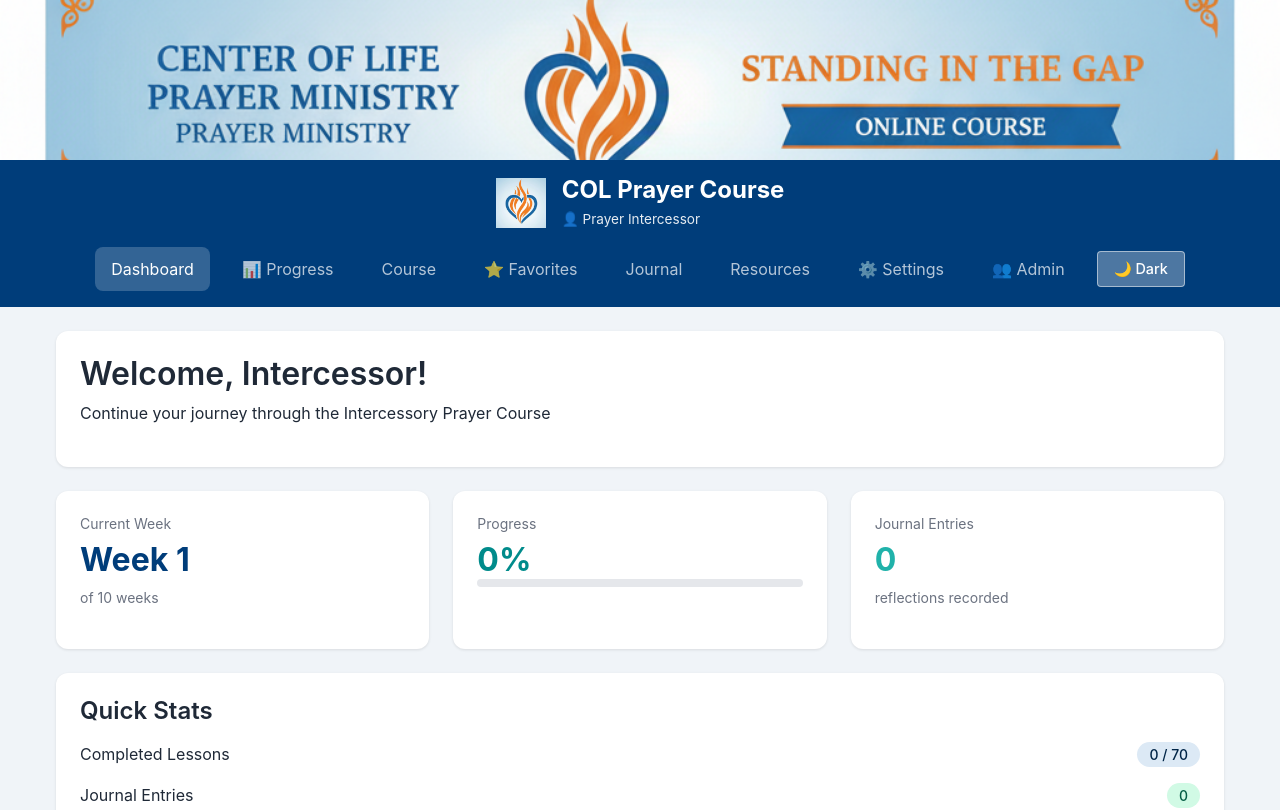
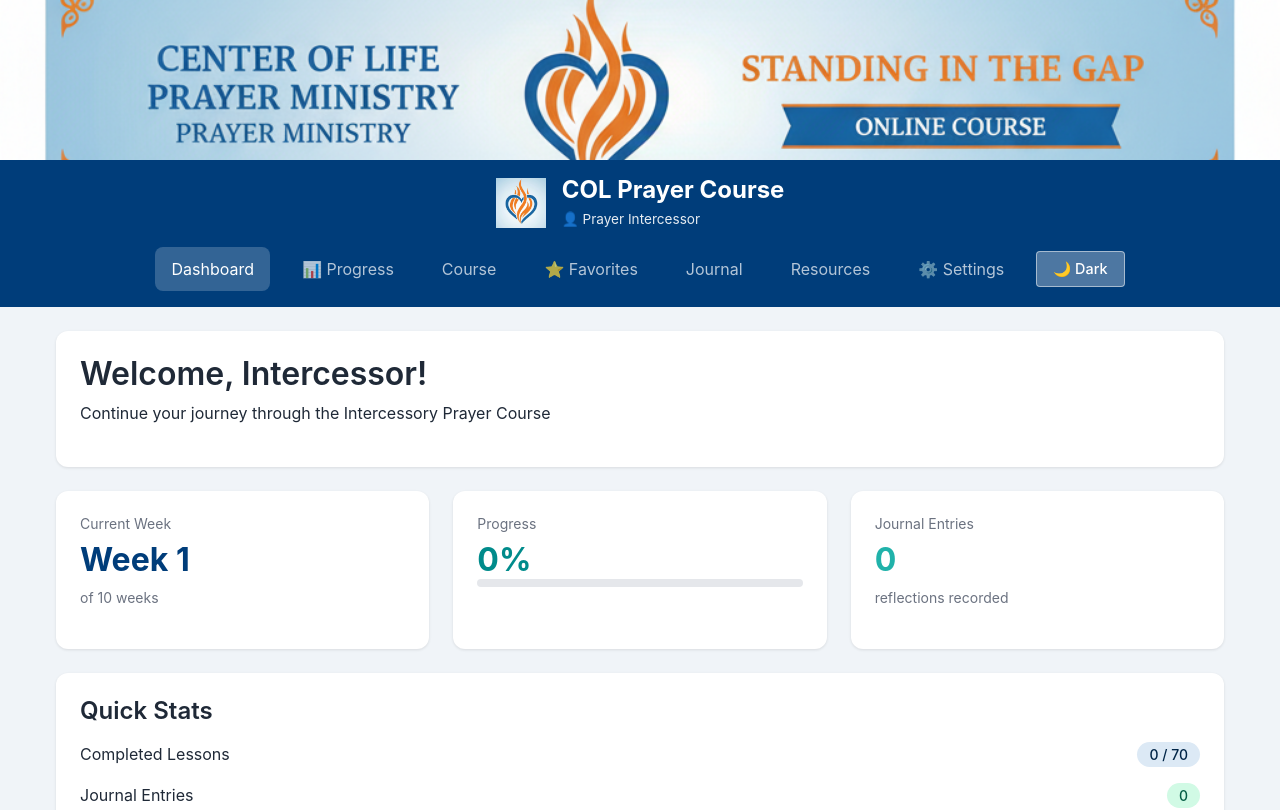
Before and after one commit to Joyeyode/col-prayer-course, a React (Vite) app: page / in a window 1280 px wide. Shown: the top 810 px of the page. Built offline with nearby package versions, Linux system fonts and the light colour scheme; no server answers.

Commit message:
Fix white screen issue - remove broken AdminDashboard temporarily
The AdminDashboard was causing FirebaseApp initialization to fail
on app startup, causing a white screen. Temporarily removed it to restore
app functionality. Will rebuild with proper error handling and lazy loading.

```diff
--- a/src/App.tsx
+++ b/src/App.tsx
@@ -8,11 +8,10 @@
 import { ResourcesView } from './components/ResourcesView';
 import { FavoritesView } from './components/FavoritesView';
 import { UserSettingsView } from './components/UserSettingsView';
-import { AdminDashboard } from './components/AdminDashboard';
 import './styles/global.css';
 import './styles/components.css';
 
-type Page = 'dashboard' | 'progress' | 'course' | 'lesson' | 'journal' | 'resources' | 'favorites' | 'review' | 'settings' | 'admin';
+type Page = 'dashboard' | 'progress' | 'course' | 'lesson' | 'journal' | 'resources' | 'favorites' | 'review' | 'settings';
 
 interface LessonSelection {
   weekNumber: number;
@@ -206,17 +205,6 @@
             >
               ⚙️ Settings
             </button>
-            <button
-              onClick={() => setCurrentPage('admin')}
-              className={`nav-link ${currentPage === 'admin' ? 'active' : ''}`}
-              style={{
-                color: currentPage === 'admin' ? 'white' : 'rgba(255,255,255,0.7)',
-                backgroundColor: currentPage === 'admin' ? 'rgba(255,255,255,0.2)' : 'transparent',
-              }}
-              title="Admin Dashboard"
-            >
-              👥 Admin
-            </button>
             {installPrompt && !isInstalled && (
               <button
                 onClick={handleInstallClick}
@@ -278,7 +266,6 @@
           {currentPage === 'journal' && <JournalView />}
           {currentPage === 'resources' && <ResourcesView />}
           {currentPage === 'settings' && <UserSettingsView />}
-          {currentPage === 'admin' && <AdminDashboard />}
         </div>
       </main>
 
```
